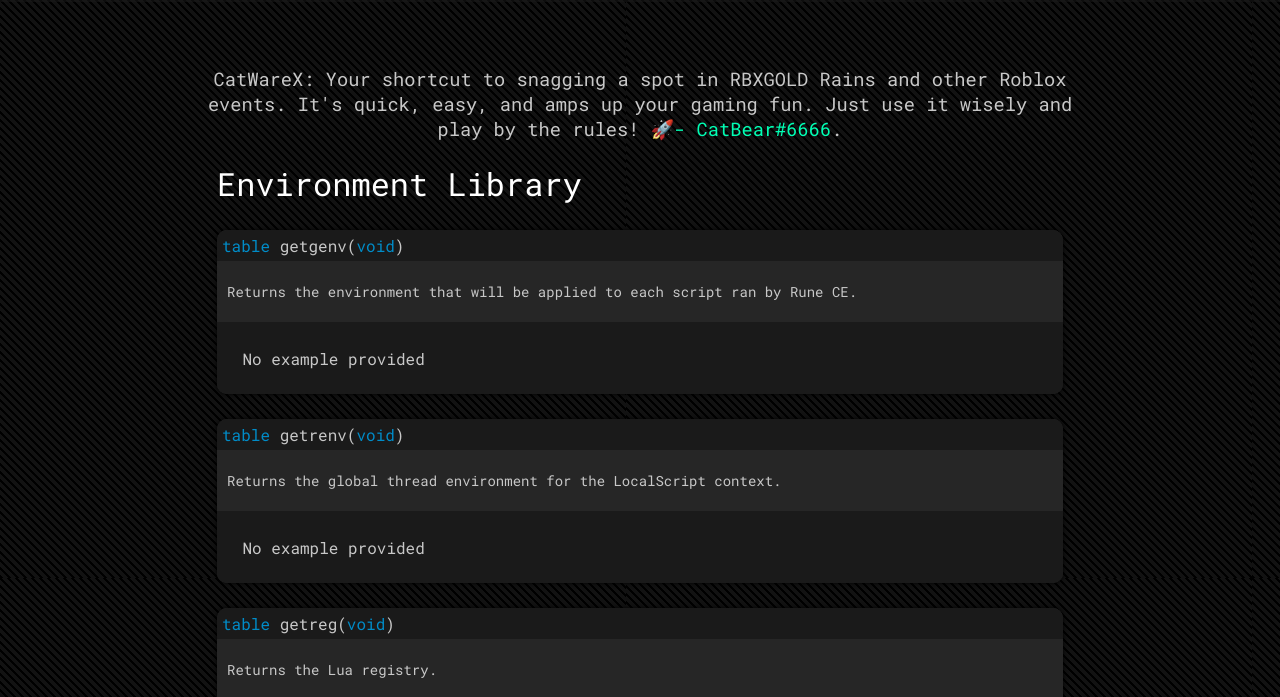
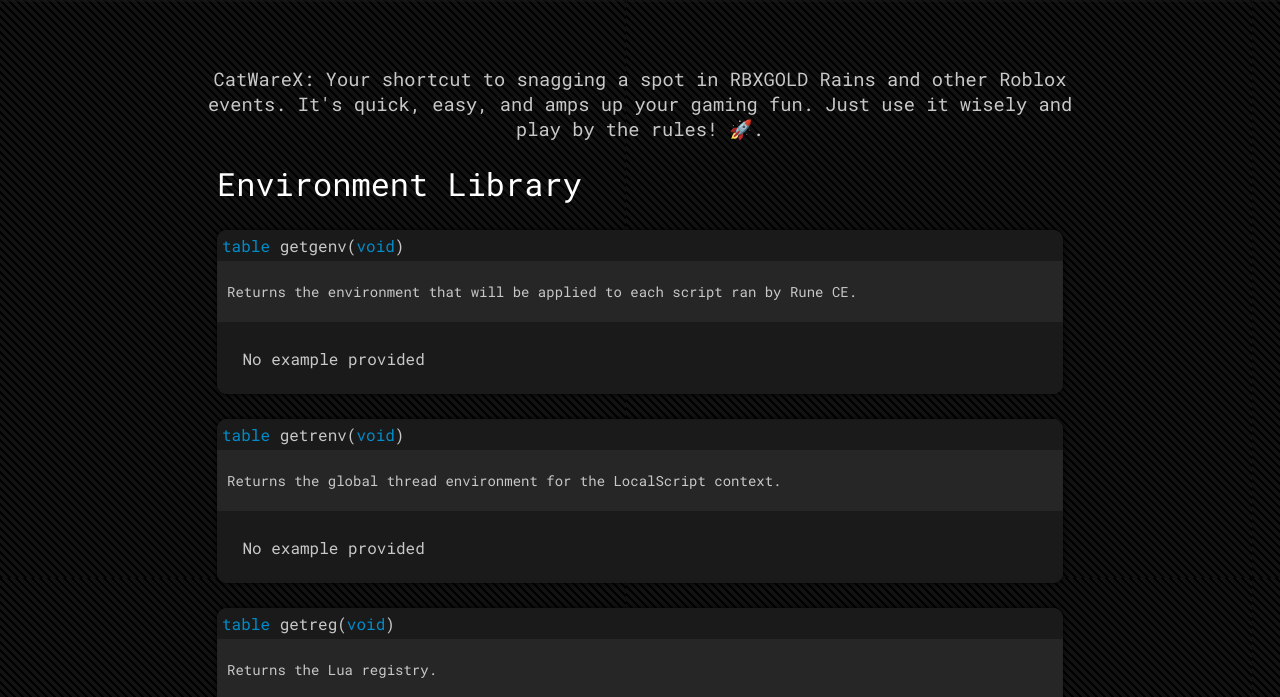
Before and after one commit to xcatbear/xcatbear.github.io, a plain HTML site: page index.html in a window 1280 px wide. Shown: the part 48-745 px from the top of the page. Drawn offline with Linux system fonts and the light colour scheme.

Commit message:
Update index.html

```diff
--- a/index.html
+++ b/index.html
@@ -202,7 +202,7 @@ body
 			</div>
 		</div>
 		<div id="BodyContainer">
-			<h3>CatWareX: Your shortcut to snagging a spot in RBXGOLD Rains and other Roblox events. It's quick, easy, and amps up your gaming fun. Just use it wisely and play by the rules! 🚀<a href="https://github.com/unified-naming-convention/NamingStandard" target="_blank">- CatBear#6666</a>.</h3>
+			<h3>CatWareX: Your shortcut to snagging a spot in RBXGOLD Rains and other Roblox events. It's quick, easy, and amps up your gaming fun. Just use it wisely and play by the rules! 🚀</a>.</h3>
 			<h1 class="CategoryTitle">Environment Library</h1><div id="getgenv" class="CodeEntry">
 	<p class="CodeDefinition">
 		<span class="CodeTypename">table</span> <a class="Anchor" href="#getgenv">getgenv</a>(<span class="CodeTypename">void</span>)
```
